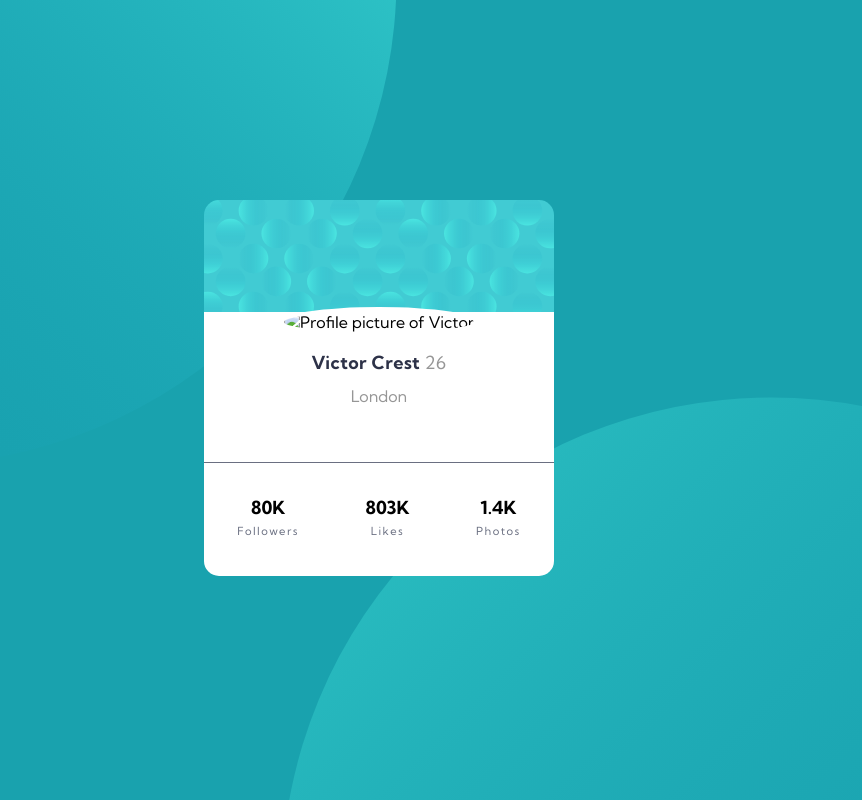
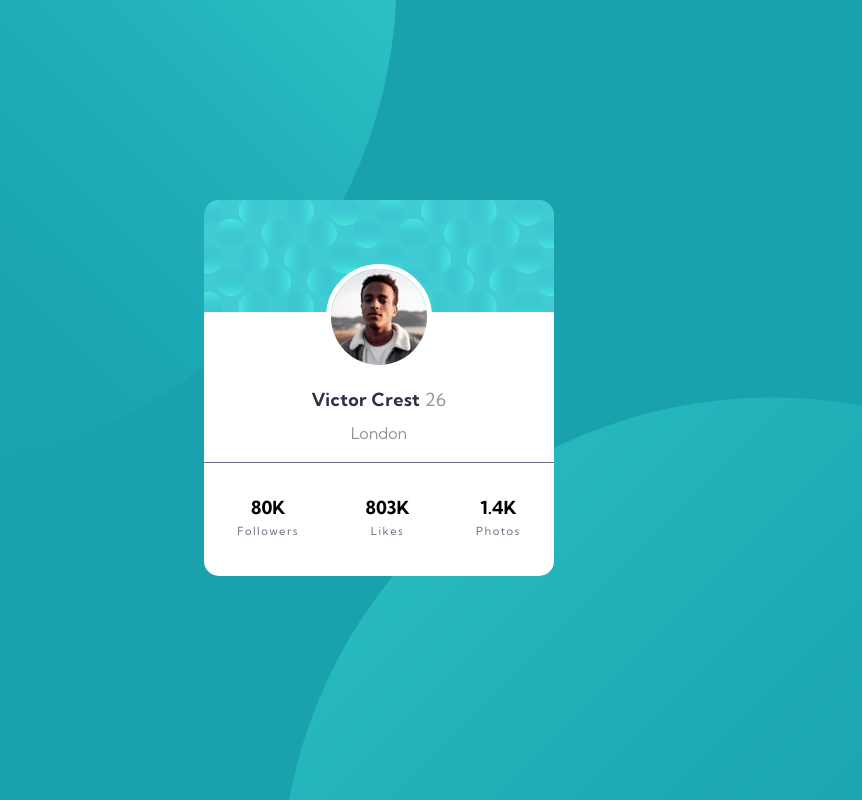
Before and after one commit to iStealerSn/profile-card-component, a plain HTML site: page index.html in a window 1280 px wide. Shown: the whole page, without its empty margins (261-1123 px from the left). Drawn offline with Linux system fonts and the light colour scheme; the site is published under a folder, as on GitHub Pages, so addresses that start at the root find nothing.

Commit message:
updated index.html
fix an issue with the profile pic path

```diff
--- a/index.html
+++ b/index.html
@@ -15,7 +15,7 @@
     <div class="card__t" aria-disabled="true"></div>
     <div class="card__m">
       <img
-        src="/assets/images/image-victor.jpg"
+        src="assets/images/image-victor.jpg"
         alt="Profile picture of Victor"
         aria-label="profile pic" />
       <h4>
```
